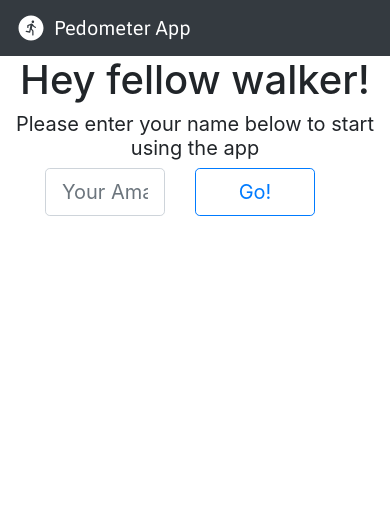
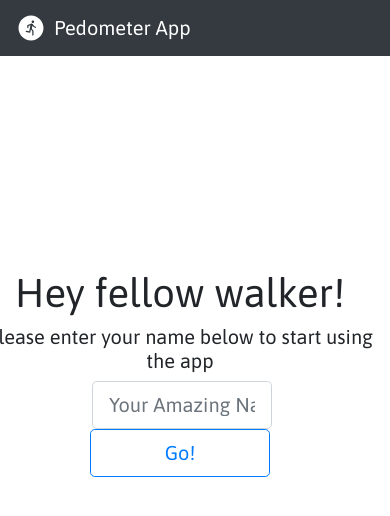
Before and after one commit to Jojos15/samplewebapp, a React (Create React App) app: page / in a window 390 px wide. Shown: the top 516 px of the page. Built offline with nearby package versions, Linux system fonts and the light colour scheme.

Commit message:
Fixed layout issues, phone screen pending

```diff
--- a/public/index.html
+++ b/public/index.html
@@ -13,6 +13,7 @@
   <link rel="stylesheet" href="https://cdn.jsdelivr.net/npm/bootstrap@4.5.3/dist/css/bootstrap.min.css"
     integrity="sha384-TX8t27EcRE3e/ihU7zmQxVncDAy5uIKz4rEkgIXeMed4M0jlfIDPvg6uqKI2xXr2" crossorigin="anonymous">
   <link rel="stylesheet" href="https://fonts.googleapis.com/css?family=Asap">
+  <link rel="stylesheet" href="https://cdnjs.cloudflare.com/ajax/libs/animate.css/4.1.1/animate.min.css" />
 </head>
 
 <body>
--- a/src/App.css
+++ b/src/App.css
@@ -1,10 +1,18 @@
 .App{
   height: 100vh;
-}
-.navbar-brand{
+
   font-family: "Asap";
 }
 
 h5{
   font-weight: 400;
 }
+
+.container-fluid{
+  height: 100%;
+  padding: 0%;
+}
+
+.parent-div{
+  width:100%
+}
--- a/src/App.js
+++ b/src/App.js
@@ -6,14 +6,16 @@ import LandingScreen from './screens/LandingScreen';
 function App() {
   return (
     <div className="App">
-      <nav className="navbar navbar-dark bg-dark">
-        <a className="navbar-brand" href="./">
-          <img src={logo} width="30" height="30" className="d-inline-block align-top mr-2" alt="Home" loading="lazy" />
+      <div className="container-fluid">
+        <nav className="navbar navbar-dark bg-dark">
+          <a className="navbar-brand" href="./">
+            <img src={logo} width="30" height="30" className="d-inline-block align-top mr-2" alt="Home" loading="lazy" />
             Pedometer App
         </a>
-      </nav>
-      <div className="container w-100">
-        <LandingScreen />
+        </nav>
+        <div className="row h-75 align-items-center justify-content-center parent-div">
+          <LandingScreen />
+        </div>
       </div>
     </div>
   );
--- a/src/screens/LandingScreen.js
+++ b/src/screens/LandingScreen.js
@@ -8,18 +8,18 @@ const LandingScreen = () => {
     };
 
     return (
-        <div>
+        <div className="w-100 animate__animated animate__fadeInUp">
             <div className="row justify-content-center">
                 <h1 className="col-12 text-center">Hey fellow walker!</h1>
             </div>
             <div className="row justify-content-center">
                 <h5 className="col-12 text-center">Please enter your name below to start using the app</h5>
             </div>
-            <form onSubmit={buttonHandler} className="row justify-content-center w-100">
-                <div className="col-5 ">
+            <form onSubmit={buttonHandler} className="row justify-content-center">
+                <div className="col-lg-3 col-md-4 col-6 ml-1">
                     <input className="form-control form-control-lg" type="text" placeholder="Your Amazing Name"></input>
                 </div>
-                <div className="col-5">
+                <div className="col-lg-3 col-md-4 col-6">
                     <button type="submit" className="btn btn-outline-primary btn-lg btn-block" onClick={buttonHandler}>Go!</button>
                 </div>
             </form>
```
